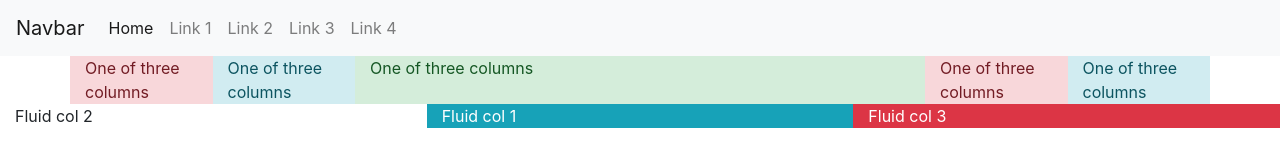
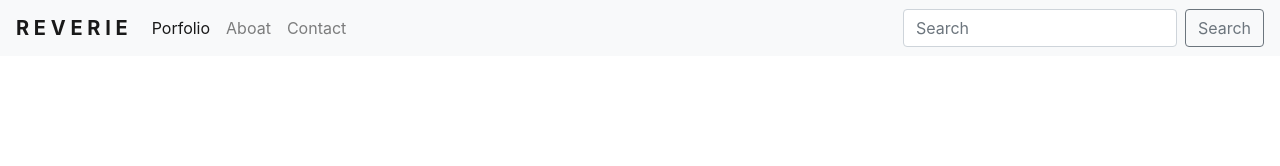
Before and after one commit to RobertMclen/SMC_WD3_Fall19, a plain HTML site: page index.html in a window 1280 px wide. Drawn offline with nearby package versions, Linux system fonts and the light colour scheme.

Commit message:
I modife the nav, introducing the name of the company and addint name of the next pages of the site.

```diff
--- a/index.html
+++ b/index.html
@@ -8,71 +8,37 @@
     <!-- Bootstrap CSS -->
     <link rel="stylesheet" href="https://stackpath.bootstrapcdn.com/bootstrap/4.3.1/css/bootstrap.min.css" integrity="sha384-ggOyR0iXCbMQv3Xipma34MD+dH/1fQ784/j6cY/iJTQUOhcWr7x9JvoRxT2MZw1T" crossorigin="anonymous">
 
-    <title>Ruben's Site</title>
+    <title>Reverie</title>
   </head>
   <body>
     <header>
       <nav class="navbar navbar-expand-lg navbar-light bg-light">
-            <a class="navbar-brand" href="#">Navbar</a>
-            <button class="navbar-toggler" type="button" data-toggle="collapse" data-target="#navbarSupportedContent" aria-controls="navbarSupportedContent" aria-expanded="false" aria-label="Toggle navigation">
+        <button class="navbar-toggler" type="button" data-toggle="collapse" data-target="#navbarTogglerDemo01"
+          aria-controls="navbarTogglerDemo01" aria-expanded="false" aria-label="Toggle navigation">
           <span class="navbar-toggler-icon"></span>
         </button>
-
-            <div class="collapse navbar-collapse" id="navbarSupportedContent">
-              <ul class="navbar-nav mr-auto">
+        <div class="collapse navbar-collapse" id="navbarTogglerDemo01">
+          <a class="navbar-brand font-weight-bold" href="#">R E V E R I E</a>
+          <ul class="navbar-nav mr-auto mt-2 mt-lg-0">
             <li class="nav-item active">
-                  <a class="nav-link" href="#">Home <span class="sr-only">(current)</span></a>
+              <a class="nav-link" href="#">Porfolio</a>
             </li>
             <li class="nav-item">
-                  <a class="nav-link" href="#">Link 1</a>
+              <a class="nav-link" href="#">Aboat</a>
             </li>
             <li class="nav-item">
-                    <a class="nav-link" href="#">Link 2</a>
-                  </li>
-                  <li class="nav-item">
-                      <a class="nav-link" href="#">Link 3</a>
-                    </li>
-                    <li class="nav-item">
-                        <a class="nav-link" href="#">Link 4</a>
+              <a class="nav-link" href="#">Contact</a>
             </li>
           </ul>
-
+          <form class="form-inline my-2 my-lg-0">
+            <input class="form-control mr-sm-2" type="search" placeholder="Search" aria-label="Search">
+            <button class="btn btn-outline-secondary my-2 my-sm-0" type="submit">Search</button>
+          </form>
         </div>
       </nav>
     </header>
     <main>
-        <div class="container"> <!-- This is the order, container then row and finally colums -->
-          <div class="row">
-            <div class="col-12 col-md alert-danger"> <!-- You can add 12 colums for row -->
-              One of three columns
-            </div>
-            <div class="col-12 col-md alert-info">
-              One of three columns
-            </div>
-            <div class="col-12 col-md-6 alert-success">
-              One of three columns
-            </div>
-            <div class="col-12 col-md alert-danger">
-              One of three columns
-            </div>
-            <div class="col-12 col-md alert-info">
-              One of three columns
-            </div>
-          </div>
-        </div>
-        <div class="container-fluid"> <!-- This is the order, container then row and finally colums -->
-          <div class="row">
-            <div class="col-12 col-md-6 col-lg-4 order-md-2 btn-info"> <!-- You can add 12 colums for row -->
-              Fluid col 1
-            </div>
-            <div class="col-12  col-md-3 col-lg-4 order-md-1 btn-warnig">
-              Fluid col 2
-            </div>
-            <div class="col-12 col-md col-lg-4 order-md-3 btn-danger">
-              Fluid col 3
-             </div>
-          </div>
-        </div>
+
     </main>
 
     <!-- Optional JavaScript -->
```
Lines whose indentation alone changed are shown as unchanged.
